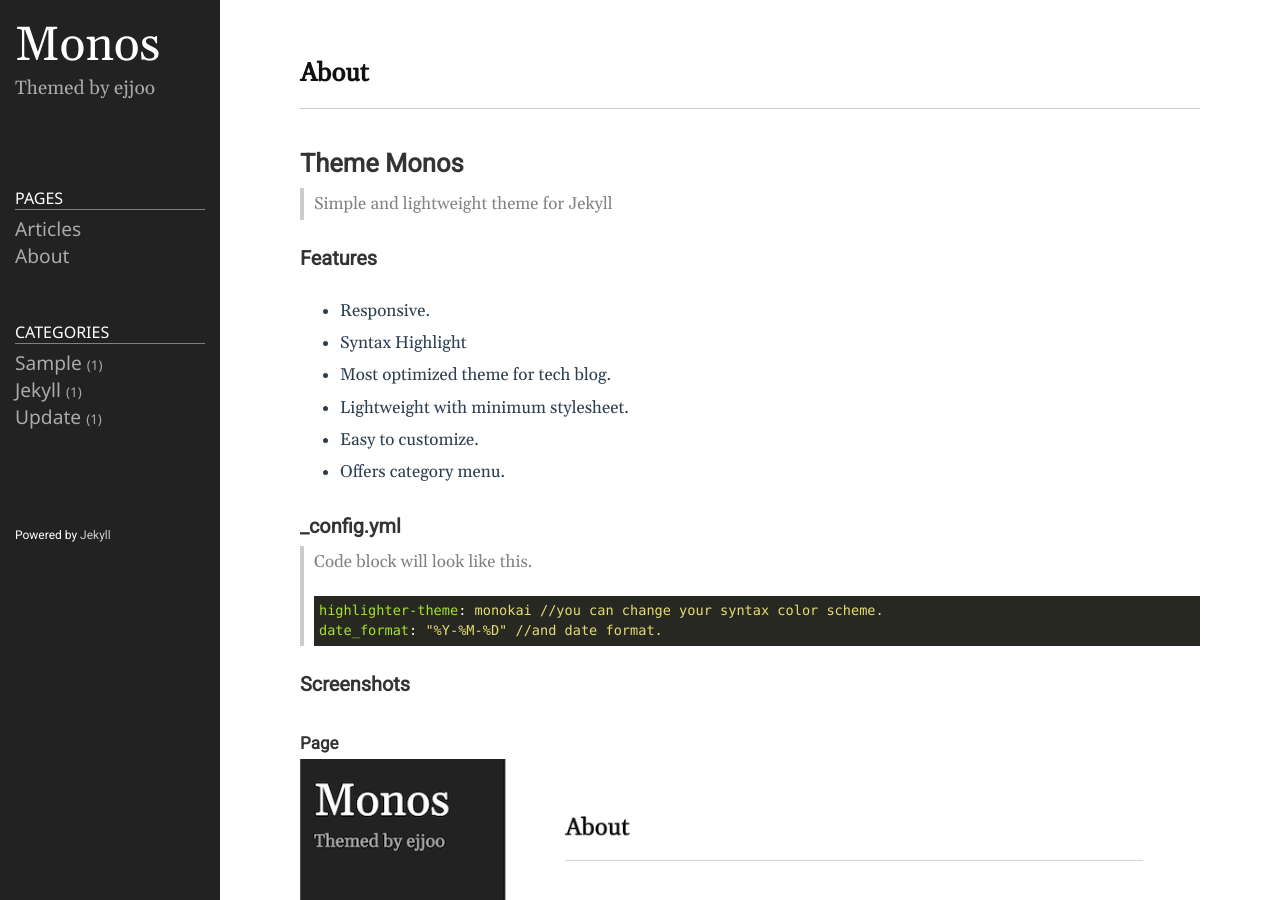
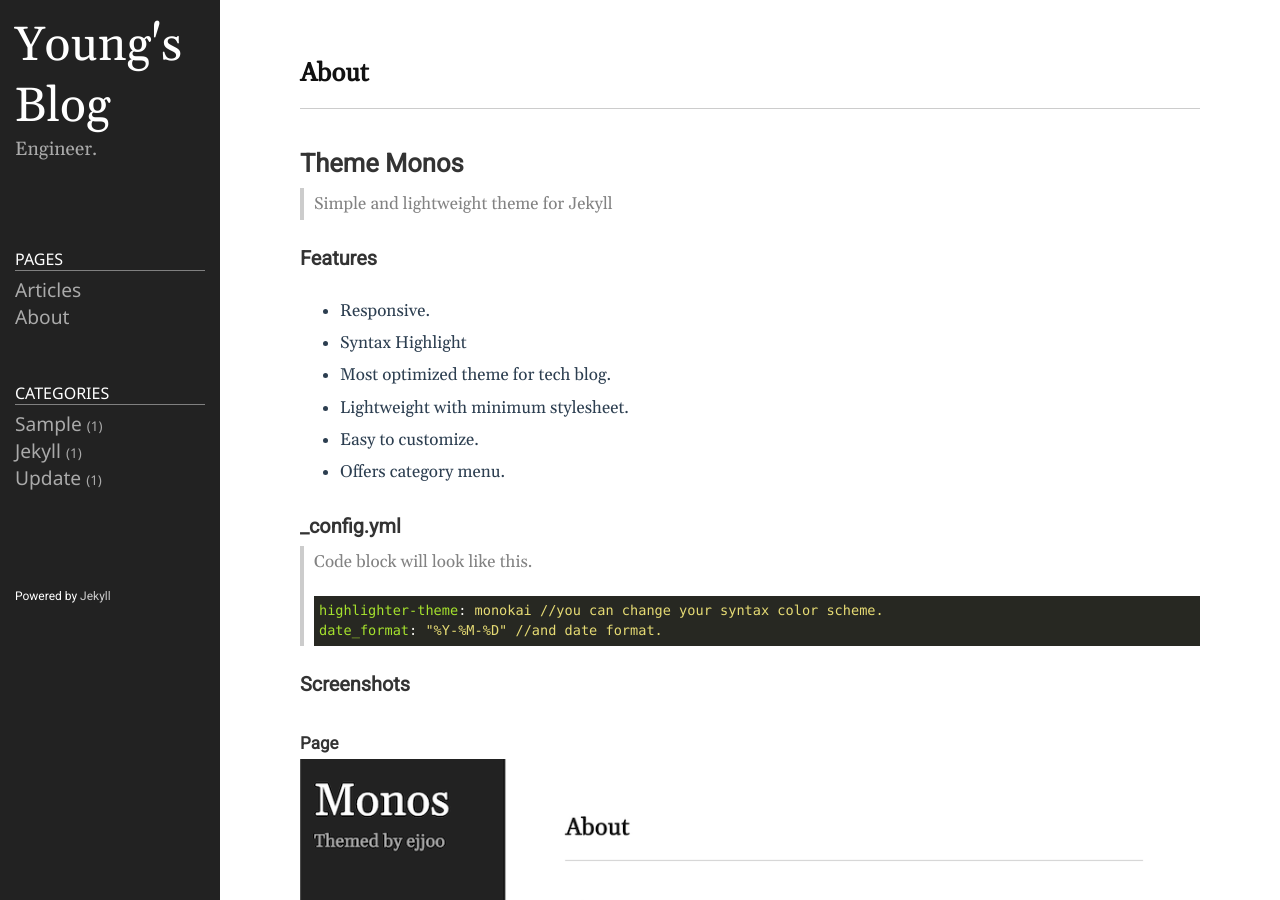
Before and after one commit to shining-sakaeru/shining-sakaeru.github.io, a Jekyll site: the page built from README.md, in a window 1280 px wide and 900 px high. Built offline with Jekyll 4.4.1, drawn with Linux system fonts in a browser that asks for light colours.

Commit message:
changed config

```diff
--- a/_config.yml
+++ b/_config.yml
@@ -18,10 +18,10 @@
 # You can create any custom variable you would like, and they will be accessible
 # in the templates via {{ site.myvariable }}.
 
-title: Monos
+title: Young's Blog
 email: heismyst@gmail.com
 description: >- # this means to ignore newlines until "baseurl:"
-  Themed by ejjoo
+  Engineer.
 # baseurl: "/" # the subpath of your site, e.g. /blog
 url: "http://shining-sakaeru.github.io" # the base hostname & protocol for your site, e.g. http://example.com
 github_username: shining-sakaeru
```
